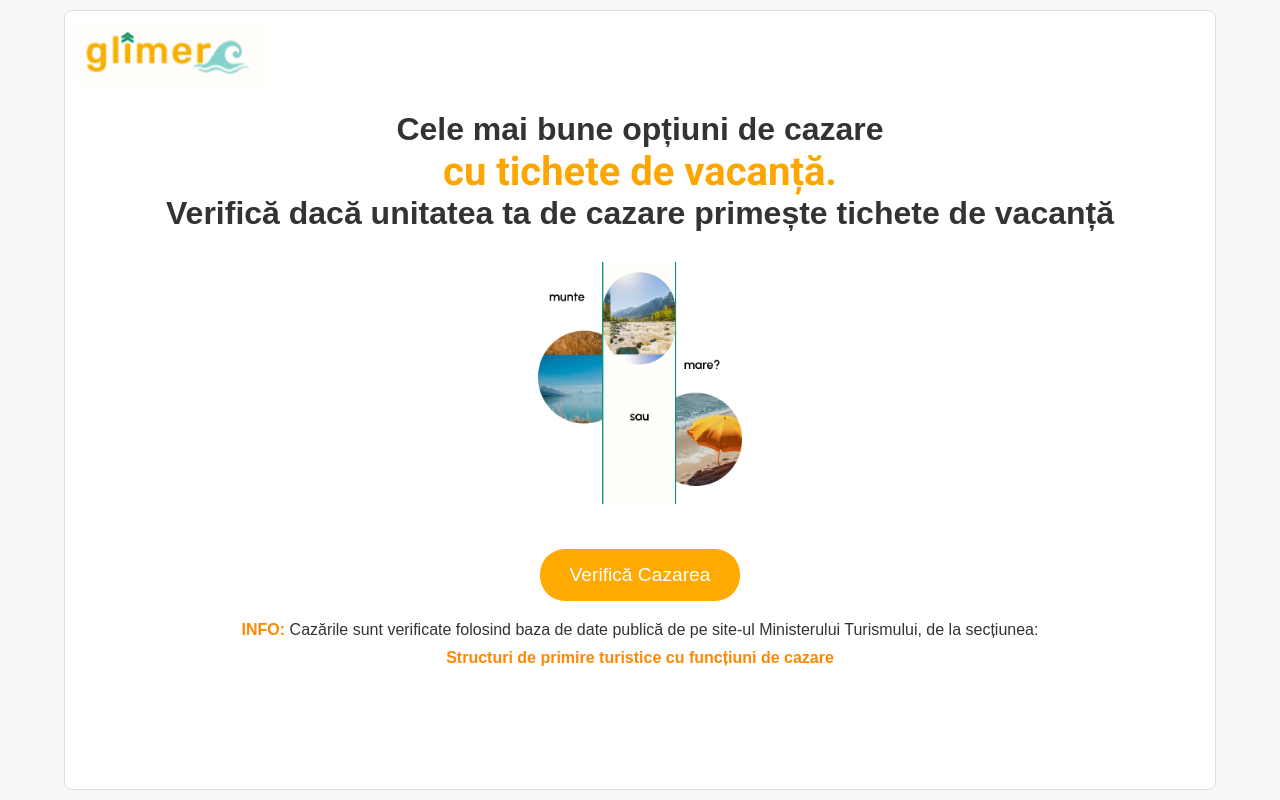
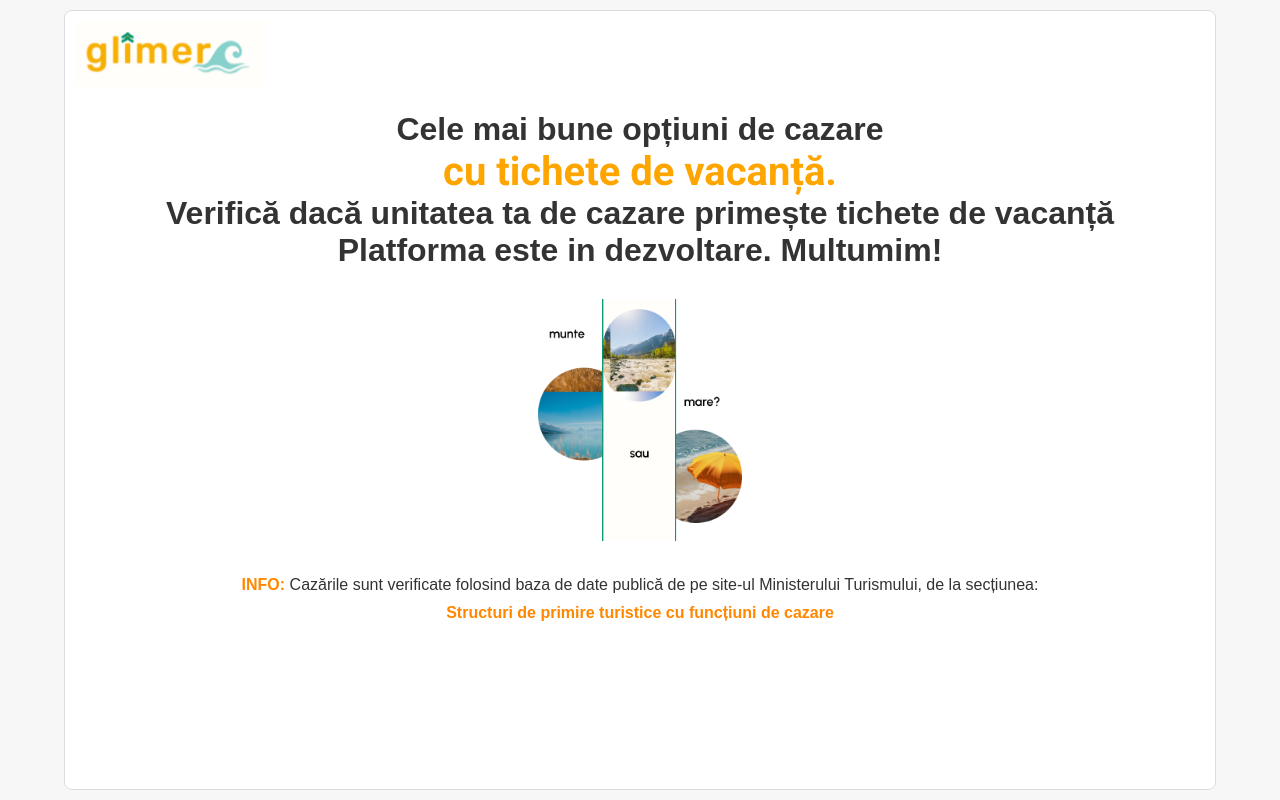
Before and after one commit to avaadrian/flask-app, a Flask app: page /homepage in a window 1280 px wide. Run offline with Flask 3, Linux system fonts and the light colour scheme; parts of the project's set-up code (start-up, migrations or seed data) failed here and were passed over.

Commit message:
Add files via upload

```diff
--- a/templates/homepage.html
+++ b/templates/homepage.html
@@ -20,6 +20,7 @@
                     <span class="text-highlight">cu tichete de vacanță.</span>
                 </h1>
                 <h1>Verifică dacă unitatea ta de cazare primește tichete de vacanță</h1>
+                <h1>Platforma este in dezvoltare. Multumim!</h1>
             </div>
 
 
@@ -42,9 +43,6 @@
             <img src="static/images/Group5.png" alt="Ilustrație SVG" class="svg-image">
         </div>
 
-        <div class="footer">
-            <button class="cta-button" onclick="window.location.href='/index'">Verifică Cazarea</button>
-        </div>
 
 
 
```
